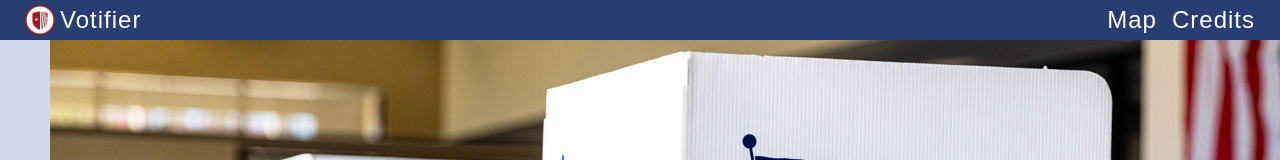
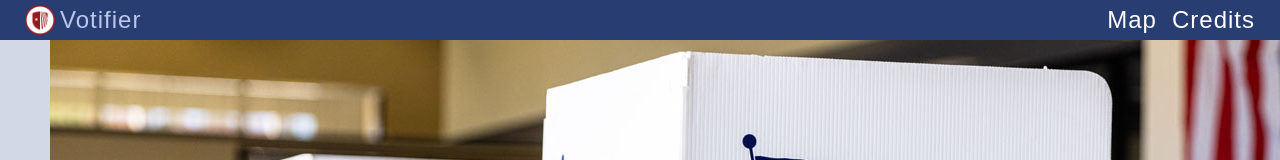
Before and after one commit to SBU-CSE-416/votifier, a React (Create React App) app in the folder client/: page / in a window 1280 px wide. In both pictures the pointer is over the element "Votifier". Shown: the top 160 px of the page. Built offline with nearby package versions, Linux system fonts and the light colour scheme.

Commit message:
added hover color for nav bar

```diff
--- a/client/src/components/CreditsPg.js
+++ b/client/src/components/CreditsPg.js
@@ -5,7 +5,7 @@ export default function CreditPg() {
         <div style={{display:"flex", width:"100vw"}}>
             <div className="side-panel"></div>
             <div className="content-area">
-                <p>Hello from CreditsPg</p>
+                <h3>Huskies</h3>
             </div>
             <div className="side-panel"></div>
         </div>
--- a/client/src/stylesheets/navBar.css
+++ b/client/src/stylesheets/navBar.css
@@ -28,6 +28,10 @@
     margin: 0 10px;
 }
 
+.text-btn:hover {
+    color: #bbc7eb;
+}
+
 #sbu-logo-img{
     cursor: pointer;
     height: 30px;
```
